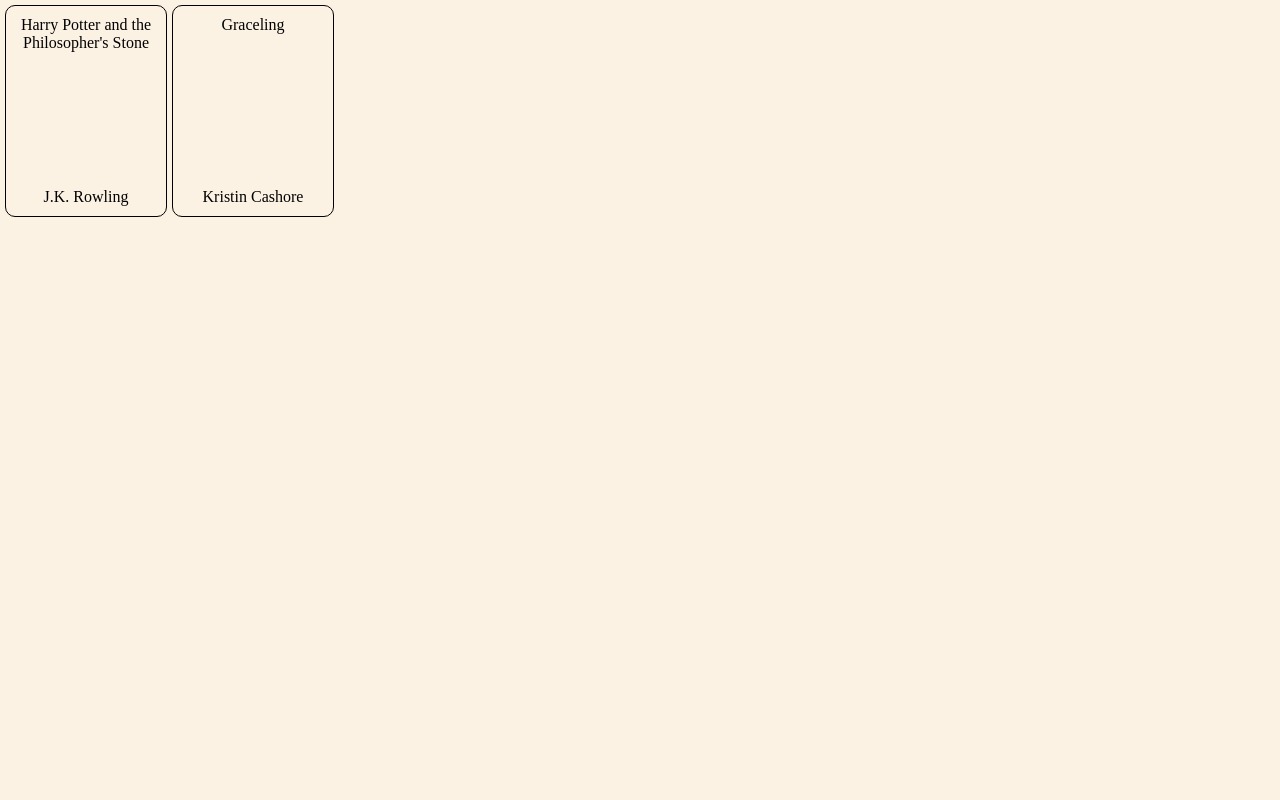
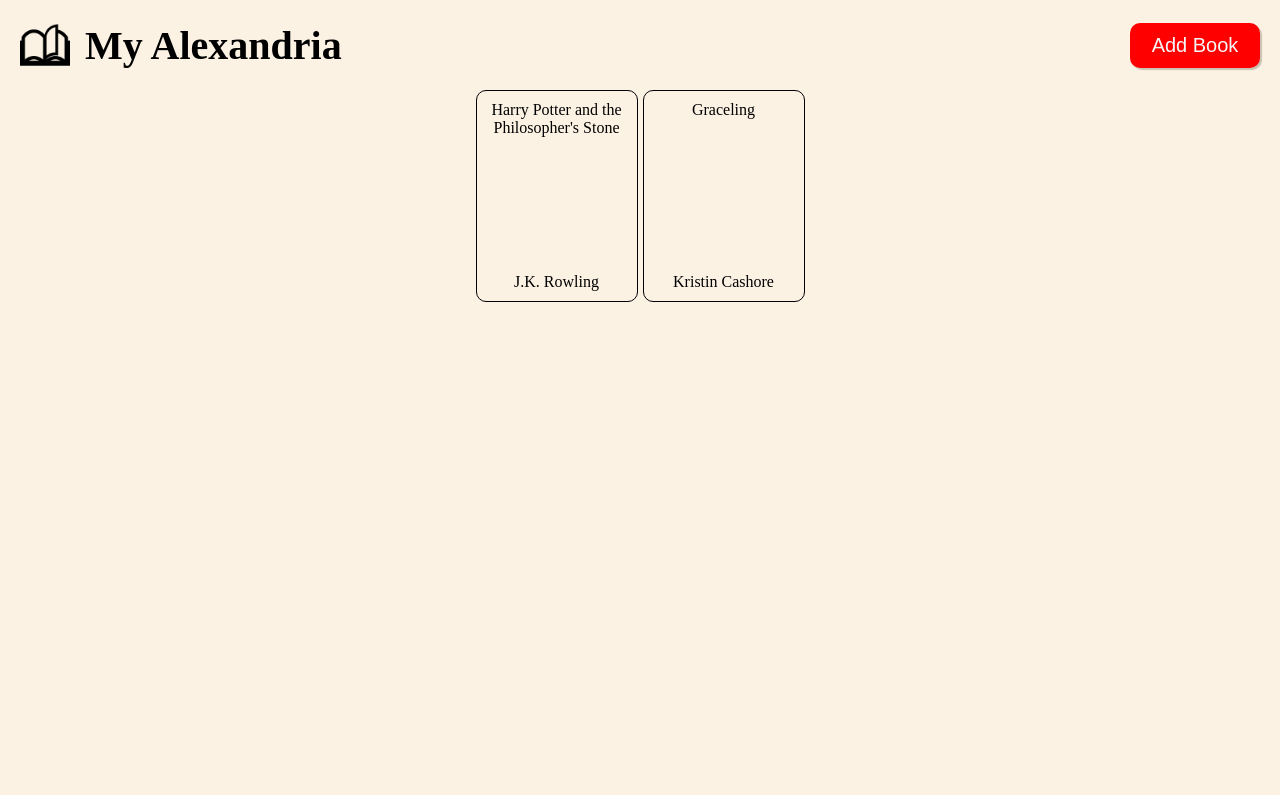
Before and after one commit to AlixiaDae/booksinmyhistory, a website built with webpack: page dist/index.html in a window 1280 px wide. Built offline with nearby package versions, Linux system fonts and the light colour scheme.

Commit message:
Base HTML with navigation bar

```diff
--- a/src/DOM/dom.js
+++ b/src/DOM/dom.js
@@ -1,6 +1,7 @@
 import '../style.css'
 import Library from '../library modules/library'
 import Book from '../library modules/Book'
+import bookLogo from '../images/open-book.png'
 
 const DOM = (() => {
     let library = new Library()
@@ -17,10 +18,35 @@
     mainBody.classList.add('main-body')
     document.body.appendChild(mainBody)
 
+    const navBar = document.createElement('nav')
+    mainBody.appendChild(navBar)
+
+    const logoWrapper = document.createElement('div')
+    navBar.appendChild(logoWrapper)
+
+    const logo = document.createElement('img')
+    logo.src = bookLogo
+    logoWrapper.appendChild(logo)
+
+    const siteName = document.createElement('h1')
+    siteName.textContent = 'My Alexandria'
+    logoWrapper.appendChild(siteName)
+
+    const addBookBtn = document.createElement('button')
+    addBookBtn.id = 'add-book'
+    addBookBtn.textContent = 'Add Book'
+    navBar.appendChild(addBookBtn)
+
+    addBookBtn.addEventListener('click', () => {
+
+    })
+
     const shelf = document.createElement('div')
     shelf.classList.add('shelf')
     mainBody.appendChild(shelf)
 
+    //Creates bookCards for each book
+    function createBookCard() {
     for(let i = 0; i < library.getBooks().length; i++) {
         const bookCard = document.createElement('div')
         bookCard.classList.add('bookcard')
@@ -37,7 +63,9 @@
             bookAuthor.textContent = library.getBooks()[i].author
         }
         bookCard.appendChild(bookAuthor)
-    }
+    }}
+
+    createBookCard()
 
     return mainBody
 })()
--- a/src/style.css
+++ b/src/style.css
@@ -2,18 +2,55 @@
     margin: 0;
     padding: 0;
     min-height: 100vh;
-
 }
 
 .main-body {
     background-color: rgb(252, 242, 228);
-    height: 100vh;
+    padding: 5px;
+    height: calc(100vh - 15px);
+    display: flex;
+    flex-direction: column;
+}
+
+nav {
+    padding: 15px;
+    display: flex;
+    align-items: center;
+    justify-content: space-between;
+}
+
+nav > div {
+    display: flex;
+    align-items: center;
+    gap: 15px;
+}
+
+nav > div > :first-child {
+    height: 50px;
+}
+
+h1 {
+    font-size: 40px;
+    margin: 0;
+    width: 300px;
+}
+
+#add-book {
+    height: 45px;
+    width: 130px;
+    border-style: none;
+    border-radius: 10px;
+    background-color: red;
+    color: whitesmoke;
+    font-size: 20px;
+    box-shadow: 2px 2px 1px rgb(202, 193, 179);
 }
 
 .shelf {
     display: flex;
     gap: 5px;
-    padding: 5px;
+    margin-top: 5px;
+    justify-content: center;
 }
 
 .bookcard {
@@ -31,3 +68,7 @@
 .bookcard > p {
     margin: 5px;
 }
+
+#add-book:hover {
+    background-color: rgb(211, 4, 4);
+}
```
Also changed, not shown: README.md, dist/b195dc9ed025af924502.png (added), dist/main.js, src/images/open-book.png (added), src/index.js (line endings or trailing spaces).
